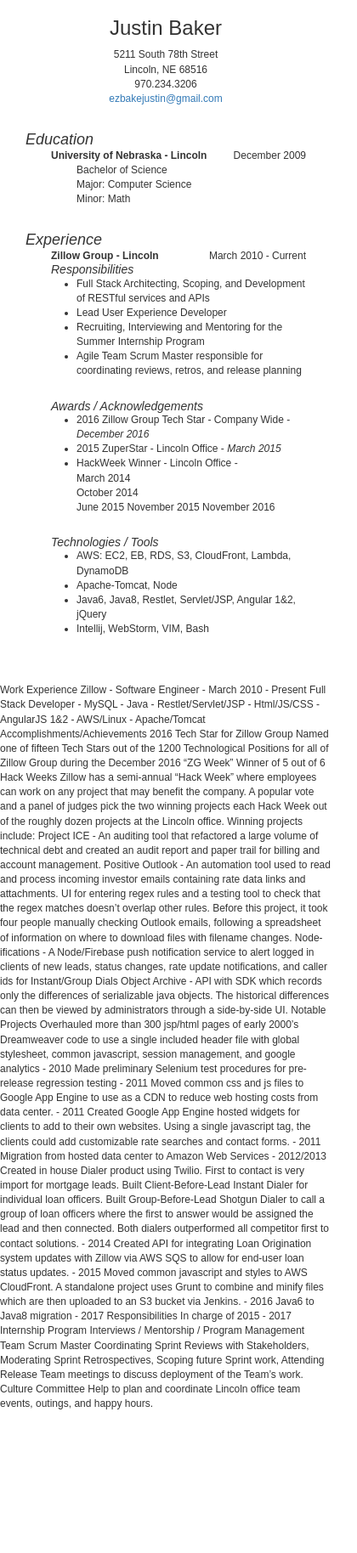
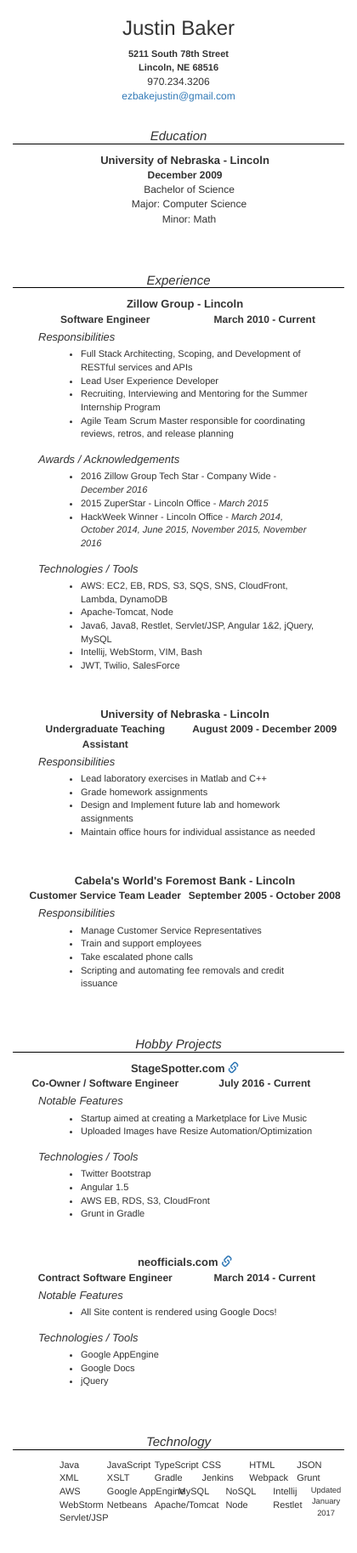
Before and after one commit to ezbakejustin/Resume, a plain HTML site: page index.html in a window 390 px wide. Shown: the whole page at 85% size, 420 px wide, since content can reach past the window. Before the commit the page ends 1676 px from the top, so only its background shows below. Drawn offline with Linux system fonts and the light colour scheme.

Commit message:
Updated content and formatting

```diff
--- /dev/null
+++ b/css/print-style.css
@@ -0,0 +1,4 @@
+
+body {
+    width: 1100px;
+}
--- a/css/style.css
+++ b/css/style.css
@@ -1,6 +1,10 @@
 body {
-    font-size: 12px;
-    font-family: Arial;
+    font-size: 13px;
+    min-width: 420px;
+}
+
+ul.no-image {
+    list-style-type: none;
 }
 
 .left {
@@ -11,11 +15,16 @@ body {
     text-align: right;
 }
 
+.col-sm-4.middle {
+    text-align: center;
+}
+
 .bottom-line {
     border-bottom: 1px solid black;
 }
 
 .left-line {
+    padding-left: 30px;
     border-left: 1px solid black;
 }
 
@@ -27,9 +36,58 @@ body {
     padding-left: 60px;
 }
 
-@media screen and (max-width: 767px) {
-    .left, .right {
+.vspace1x {
+    height: 15px;
+}
+
+.vspace2x {
+    height: 30px;
+}
+
+.vspace3x {
+    height: 45px;
+}
+
+.heading {
+    font-style: italic;
+    vertical-align: top;
+    margin-top: 0px;
+    margin-bottom: 0px;
+}
+
+.subheading {
+    font-style: italic;
+    margin: 5px 0px 5px 0px;
+}
+
+.title {
+    font-weight: bold;
+}
+
+.title div {
+    text-wrap: none;
+}
+
+.content {
+    padding-left: 10px;
+}
+
+@media (max-width: 767px) {
+    body {
+        font-size: 12px;
+    }
+
+    .left, .middle, .right, .heading {
         text-align: center;
+    }
+
+    .left {
+        font-weight: bolder;
+    }
+
+    .middle, .right {
+        font-size: 12px;
+        padding: 0px;
     }
 
     .bottom-line {
@@ -39,20 +97,33 @@ body {
     .left-line {
         border-left: 0px;
     }
+
+    .heading {
+        margin-bottom: 10px;
+        border-bottom: 1px solid black;
+    }
+
+    .subheading {
+        font-size: 13px;
+    }
+
+    .title {
+        font-size: 13px;
+    }
 }
 
-
-.heading {
-    font-style: italic;
-    vertical-align: top;
-    margin-top: 0px;
-    margin-bottom: 0px;
+@media (max-width: 660px) {
+    body {
+        font-size: 12px;
+    }
 }
 
-.vspace1x {
-    height: 15px;
+@media (max-width: 500px) {
+    .h4 {
+        font-size: 15px;
+    }
+
+    body {
+        font-size: 11px;
+    }
 }
-
-.vspace2x {
-    height: 30px;
-}
--- a/index.html
+++ b/index.html
@@ -1,9 +1,9 @@
 <html>
 <head>
-    <meta name="viewport" content="width=device-width, initial-scale=1">
 
-    <link rel="stylesheet" href="css/bootstrap.min.css">
+    <link rel="stylesheet" href="css/bootstrap.css">
     <link rel="stylesheet" href="css/style.css">
+    <link rel="stylesheet" href="css/print-style.css" media="print">
     <script type="text/javascript" src="js/jquery-3.1.1.min.js"></script>
     <script src="js/bootstrap.min.js"></script>
 </head>
@@ -20,7 +20,10 @@
 
     <div class="col-sm-6 right bottom-line">
         <div>970.234.3206</div>
-        <div><a href="mailto:ezbakejustin@gmail.com">ezbakejustin@gmail.com</a></div>
+        <div>
+            <span class="visible-print">ezbakejustin@gmail.com</span>
+            <a href="mailto:ezbakejustin@gmail.com" class="hidden-print">ezbakejustin@gmail.com</a>
+        </div>
     </div>
 
     <div class="col-xs-12 vspace2x"></div>
@@ -30,141 +33,235 @@
     </div>
 
     <div class="col-sm-10 left-line">
-        <div class="hspace1x">
-            <b>University of Nebraska - Lincoln</b>
-            <div class="pull-right">December 2009</div>
+        <div class="row title">
+            <div class="col-sm-8 left">University of Nebraska - Lincoln</div>
+            <div class="col-sm-4 right">December 2009</div>
         </div>
-        <div class="hspace2x">
-            Bachelor of Science <br>
-            Major: Computer Science <br>
-            Minor: Math
+        <div class="content">
+            <ul class="no-image middle text-left">
+                <li>Bachelor of Science</li>
+                <li>Major: Computer Science</li>
+                <li>Minor: Math</li>
+            </ul>
         </div>
     </div>
 
-    <div class="col-xs-12 vspace2x"></div>
+    <div class="col-xs-12 vspace3x"></div>
 
     <div class="col-sm-2 heading h4">
         Experience
     </div>
 
     <div class="col-sm-10 left-line">
-        <div class="hspace1x">
-            <b>Zillow Group - Lincoln</b>
-            <div class="pull-right">March 2010 - Current</div>
+        <div class="row title">
+            <div class="col-xs-12 col-sm-4 left">Zillow Group - Lincoln</div>
+            <div class="col-xs-6 col-sm-4 middle">Software Engineer</div>
+            <div class="col-xs-6 col-sm-4 right">March 2010 - Current</div>
         </div>
 
-        <div class="h5 heading hspace1x">
-            Responsibilities
+        <div class="row">
+            <div class="col-xs-12 subheading h5">Responsibilities</div>
         </div>
-        <ul class="hspace2x">
+        <div class="content col-sm-12">
+            <ul>
                 <li>Full Stack Architecting, Scoping, and Development of RESTful services and APIs</li>
                 <li>Lead User Experience Developer</li>
                 <li>Recruiting, Interviewing and Mentoring for the Summer Internship Program</li>
                 <li>Agile Team Scrum Master responsible for coordinating reviews, retros, and release planning</li>
             </ul>
-        <div class="col-xs-12 vspace1x"></div>
+        </div>
 
-        <div class="h5 heading hspace1x">
-            Awards / Acknowledgements
+        <div class="row">
+            <div class="col-xs-12 subheading h5">Awards / Acknowledgements</div>
         </div>
-        <ul class="hspace2x">
+        <div class="content col-sm-12">
+            <ul>
                 <li>2016 Zillow Group Tech Star - Company Wide - <i>December 2016</i></li>
                 <li>2015 ZuperStar - Lincoln Office - <i>March 2015</i></li>
-            <li>HackWeek Winner - Lincoln Office -
-                <div width="100px">March 2014<br>
-                    October 2014<br>
-                    June 2015
-                    November 2015
-                    November 2016
+                <li>HackWeek Winner - Lincoln Office - <i>March 2014, October 2014, June 2015, November 2015, November
+                    2016</i>
+            </ul>
         </div>
-            </li>
 
-        </ul>
-        <div class="col-xs-12 vspace1x"></div>
-
-        <div class="h5 heading hspace1x">
-            Technologies / Tools
+        <div class="row">
+            <div class="col-xs-12 subheading h5">Technologies / Tools</div>
         </div>
-        <ul class="hspace2x">
-            <li>AWS: EC2, EB, RDS, S3, CloudFront, Lambda, DynamoDB</li>
+        <div class="content col-sm-12">
+            <ul>
+                <li>AWS: EC2, EB, RDS, S3, SQS, SNS, CloudFront, Lambda, DynamoDB</li>
                 <li>Apache-Tomcat, Node</li>
-            <li>Java6, Java8, Restlet, Servlet/JSP, Angular 1&amp;2, jQuery</li>
+                <li>Java6, Java8, Restlet, Servlet/JSP, Angular 1&amp;2, jQuery, MySQL</li>
                 <li>Intellij, WebStorm, VIM, Bash</li>
+                <li>JWT, Twilio, SalesForce</li>
             </ul>
         </div>
     </div>
 
-<div class="col-xs-12 vspace1x"></div>
-<div class="col-xs-12 vspace1x"></div>
-<div class="col-xs-12 vspace1x"></div>
+    <div class="col-xs-12 vspace2x"></div>
 
+    <div class="col-sm-2"></div>
 
-Work Experience
-Zillow - Software Engineer - March 2010 - Present
-Full Stack Developer - MySQL - Java - Restlet/Servlet/JSP - Html/JS/CSS - AngularJS 1&2 - AWS/Linux - Apache/Tomcat
+    <div class="col-sm-10 left-line">
+        <div class="row title">
+            <div class="col-xs-12 col-sm-4 left">University of Nebraska - Lincoln</div>
+            <div class="col-xs-6 col-sm-4 middle">Undergraduate Teaching Assistant</div>
+            <div class="col-xs-6 col-sm-4 right">August 2009 - December 2009</div>
+        </div>
 
-Accomplishments/Achievements
-2016 Tech Star for Zillow Group
-Named one of fifteen Tech Stars out of the 1200 Technological Positions for all of Zillow Group during the December 2016
-“ZG Week”
+        <div class="row">
+            <div class="col-xs-12 subheading h5">Responsibilities</div>
+        </div>
+        <div class="content col-xs-12">
+            <ul>
+                <li>Lead laboratory exercises in Matlab and C++</li>
+                <li>Grade homework assignments</li>
+                <li>Design and Implement future lab and homework assignments</li>
+                <li>Maintain office hours for individual assistance as needed</li>
+            </ul>
+        </div>
+    </div>
 
-Winner of 5 out of 6 Hack Weeks
-Zillow has a semi-annual “Hack Week” where employees can work on any project that may benefit the company. A popular
-vote and a panel of judges pick the two winning projects each Hack Week out of the roughly dozen projects at the Lincoln
-office. Winning projects include:
-Project ICE - An auditing tool that refactored a large volume of technical debt and created an audit report and paper
-trail for billing and account management.
-Positive Outlook - An automation tool used to read and process incoming investor emails containing rate data links and
-attachments. UI for entering regex rules and a testing tool to check that the regex matches doesn’t overlap other rules.
-Before this project, it took four people manually checking Outlook emails, following a spreadsheet of information on
-where to download files with filename changes.
-Node-ifications - A Node/Firebase push notification service to alert logged in clients of new leads, status changes,
-rate update notifications, and caller ids for Instant/Group Dials
-Object Archive - API with SDK which records only the differences of serializable java objects. The historical
-differences can then be viewed by administrators through a side-by-side UI.
+    <div class="col-xs-12 vspace2x"></div>
 
+    <div class="col-sm-2"></div>
 
-Notable Projects
-Overhauled more than 300 jsp/html pages of early 2000’s Dreamweaver code to use a single included header file with
-global stylesheet, common javascript, session management, and google analytics - 2010
+    <div class="col-sm-10 left-line">
+        <div class="row title">
+            <div class="col-xs-12 col-sm-4 left">Cabela's World's Foremost Bank - Lincoln</div>
+            <div class="col-xs-6 col-sm-4 middle">Customer Service Team Leader</div>
+            <div class="col-xs-6 col-sm-4 right">September 2005 - October 2008</div>
+        </div>
 
-Made preliminary Selenium test procedures for pre-release regression testing - 2011
+        <div class="row">
+            <div class="col-xs-12 subheading h5">Responsibilities</div>
+        </div>
+        <div class="content col-xs-12">
+            <ul>
+                <li>Manage Customer Service Representatives</li>
+                <li>Train and support employees</li>
+                <li>Take escalated phone calls</li>
+                <li>Scripting and automating fee removals and credit issuance</li>
+            </ul>
+        </div>
+    </div>
 
-Moved common css and js files to Google App Engine to use as a CDN to reduce web hosting costs from data center. - 2011
+    <div class="col-xs-12 vspace3x"></div>
 
-Created Google App Engine hosted widgets for clients to add to their own websites. Using a single javascript tag, the
-clients could add customizable rate searches and contact forms. - 2011
+    <div class="col-sm-2 heading h4">
+        Hobby Projects
+    </div>
 
-Migration from hosted data center to Amazon Web Services - 2012/2013
+    <div class="col-sm-10 left-line">
+        <div class="row title">
+            <div class="col-xs-12 col-sm-4 left text-nowrap">
+                StageSpotter.com
+                <a target="_blank" class="hidden-print" href="https://www.stagespotter.com">
+                    <span class="glyphicon glyphicon-link"></span>
+                </a>
+            </div>
+            <div class="col-xs-6 col-sm-4 middle">Co-Owner / Software Engineer</div>
+            <div class="col-xs-6 col-sm-4 right">July 2016 - Current</div>
+        </div>
 
-Created in house Dialer product using Twilio. First to contact is very import for mortgage leads. Built
-Client-Before-Lead Instant Dialer for individual loan officers. Built Group-Before-Lead Shotgun Dialer to call a group
-of loan officers where the first to answer would be assigned the lead and then connected. Both dialers outperformed all
-competitor first to contact solutions. - 2014
+        <div class="row">
+            <div class="col-xs-12 subheading h5">Notable Features</div>
+        </div>
+        <div class="content col-xs-12">
+            <ul>
+                <li>Startup aimed at creating a Marketplace for Live Music</li>
+                <li>Uploaded Images have Resize Automation/Optimization</li>
+            </ul>
+        </div>
+        <div class="row">
+            <div class="col-xs-12 subheading h5">Technologies / Tools</div>
+        </div>
+        <div class="content col-xs-12">
+            <ul>
+                <li>Twitter Bootstrap</li>
+                <li>Angular 1.5</li>
+                <li>AWS EB, RDS, S3, CloudFront</li>
+                <li>Grunt in Gradle</li>
+            </ul>
+        </div>
+    </div>
 
-Created API for integrating Loan Origination system updates with Zillow via AWS SQS to allow for end-user loan status
-updates. - 2015
+    <div class="col-xs-12 vspace2x"></div>
 
-Moved common javascript and styles to AWS CloudFront. A standalone project uses Grunt to combine and minify files which
-are then uploaded to an S3 bucket via Jenkins. - 2016
+    <div class="col-sm-2"></div>
 
-Java6 to Java8 migration - 2017
+    <div class="col-sm-10 left-line">
+        <div class="row title">
+            <div class="col-xs-12 col-sm-4 left text-nowrap">
+                neofficials.com
+                <a target="_blank" class="hidden-print" href="http://www.neofficials.com">
+                    <span class="glyphicon glyphicon-link"></span>
+                </a>
+            </div>
+            <div class="col-xs-6 col-sm-4 middle">Contract Software Engineer</div>
+            <div class="col-xs-6 col-sm-4 right">March 2014 - Current</div>
+        </div>
 
+        <div class="row">
+            <div class="col-xs-12 subheading h5">Notable Features</div>
+        </div>
+        <div class="content col-sm-12">
+            <ul>
+                <li>All Site content is rendered using Google Docs!</li>
+            </ul>
+        </div>
+        <div class="row">
+            <div class="col-xs-12 subheading h5">Technologies / Tools</div>
+        </div>
+        <div class="content col-sm-12">
+            <ul>
+                <li>Google AppEngine</li>
+                <li>Google Docs</li>
+                <li>jQuery</li>
+            </ul>
+        </div>
+    </div>
 
-Responsibilities
+    <div class="col-xs-12 vspace3x"></div>
 
-In charge of 2015 - 2017 Internship Program
-Interviews / Mentorship / Program Management
+    <div class="col-sm-2 heading h4">
+        Technology
+    </div>
 
-Team Scrum Master
-Coordinating Sprint Reviews with Stakeholders, Moderating Sprint Retrospectives, Scoping future Sprint work, Attending
-Release Team meetings to discuss deployment of the Team’s work.
+    <div class="col-sm-10 left-line">
+        <div class="content col-xs-22">
+            <div class="col-xs-2">Java</div>
+            <div class="col-xs-2">JavaScript</div>
+            <div class="col-xs-2">TypeScript</div>
+            <div class="col-xs-2">CSS</div>
+            <div class="col-xs-2">HTML</div>
+            <div class="col-xs-2">JSON</div>
+            <div class="col-xs-2">XML</div>
+            <div class="col-xs-2">XSLT</div>
+            <div class="col-xs-2">Gradle</div>
+            <div class="col-xs-2">Jenkins</div>
+            <div class="col-xs-2">Webpack</div>
+            <div class="col-xs-2">Grunt</div>
+            <div class="col-xs-2">AWS</div>
+            <div class="col-xs-3 col-sm-2 text-nowrap">Google AppEngine</div>
+            <div class="col-xs-2">MySQL</div>
+            <div class="col-xs-2">NoSQL</div>
+            <div class="col-xs-2">Intellij</div>
+            <div class="col-xs-2">WebStorm</div>
+            <div class="col-xs-2">Netbeans</div>
+            <div class="col-xs-3  col-sm-2">Apache/Tomcat</div>
+            <div class="col-xs-2">Node</div>
+            <div class="col-xs-2">Restlet</div>
+            <div class="col-xs-3">Servlet/JSP</div>
+        </div>
+    </div>
 
-Culture Committee
-Help to plan and coordinate Lincoln office team events, outings, and happy hours.
+    <div class="col-xs-12 vspace3x"></div>
+    <div class="col-xs-12 vspace3x hidden-print"></div>
 
+    <div class="text-center small hidden-print">Updated January 2017</div>
 
     <div class="col-xs-12 vspace1x"></div>
+</div>
 
 
 </body>
```
Also changed, not shown: data/template.txt (added), 1 other file. Lines whose indentation alone changed are shown as unchanged.
